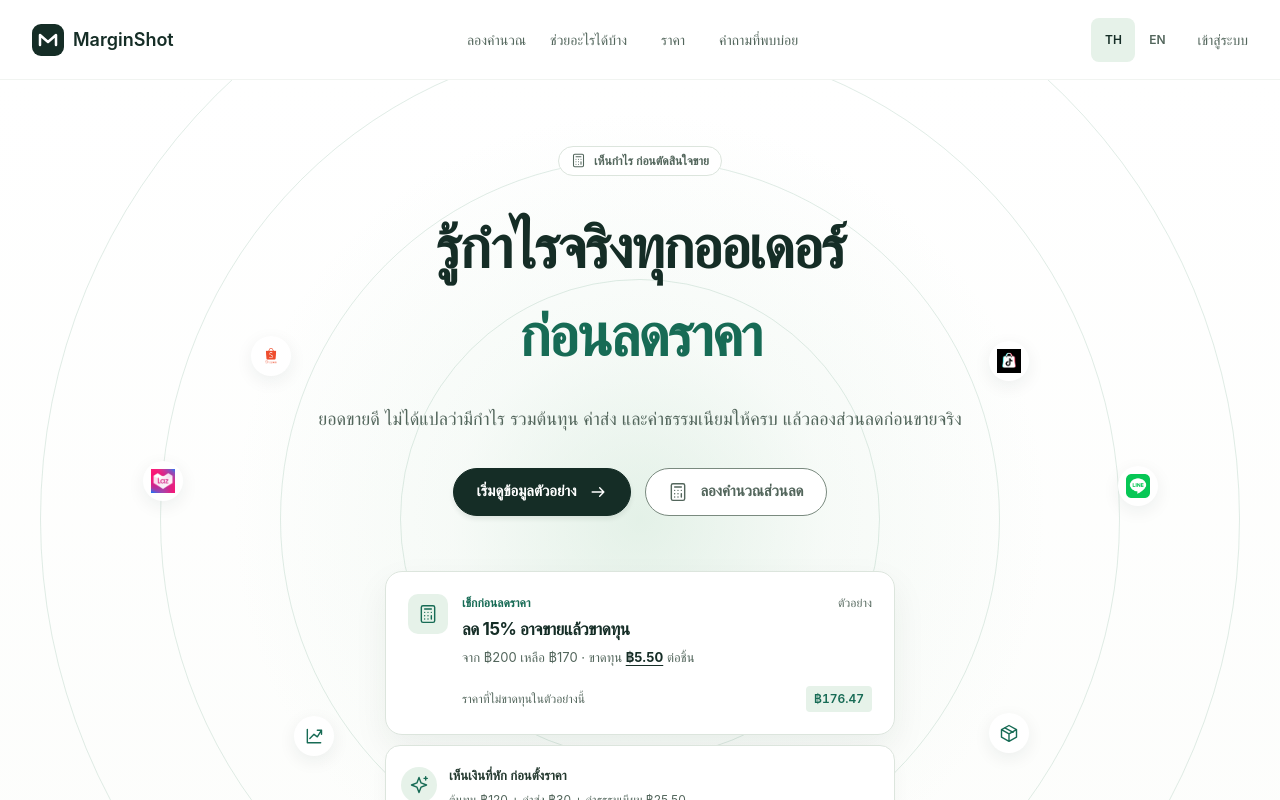
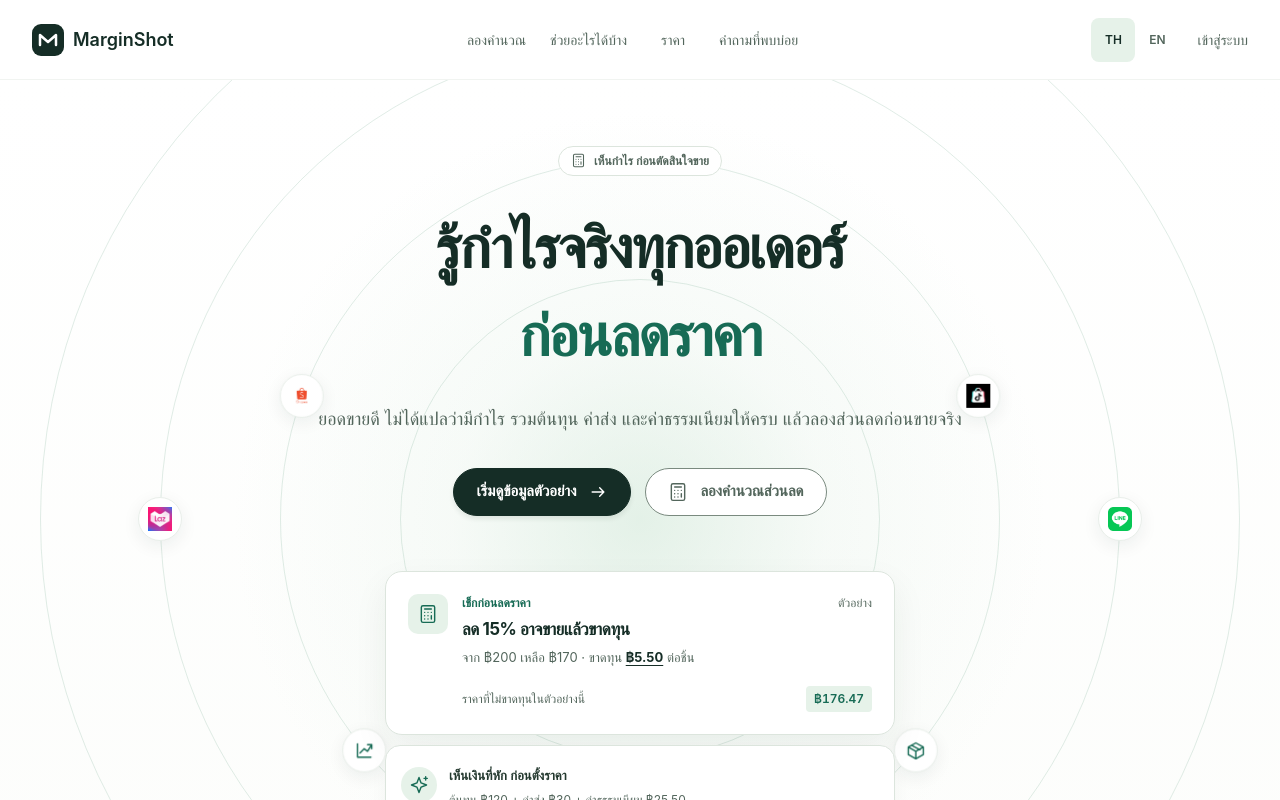
Before and after one commit to skzx1/MarginSight-Frontend, a Next.js app in the folder web/: page / in a window 1280 px wide. Shown: the top 800 px of the page. Built offline with nearby package versions, Linux system fonts and the light colour scheme; a web font is replaced by a local one.

Commit message:
feat: animate landing channel logos on circular tracks

```diff
--- /dev/null
+++ b/web/src/app/welcome/hero-orbit.tsx
@@ -0,0 +1,45 @@
+'use client';
+
+import { useEffect, useRef, useState, type CSSProperties } from 'react';
+import { Icon, type IconName } from '../ui';
+import s from './landing.module.css';
+
+const satellites: { image?: string; icon?: IconName; ring: 'inner' | 'outer'; angle: number }[] = [
+  { image: 'shopee.png', ring: 'inner', angle: 290 },
+  { image: 'tiktok.png', ring: 'inner', angle: 70 },
+  { image: 'lazada.png', ring: 'outer', angle: 270 },
+  { image: 'line.png', ring: 'outer', angle: 90 },
+  { icon: 'simulation', ring: 'inner', angle: 230 },
+  { icon: 'products', ring: 'inner', angle: 130 },
+];
+
+export default function HeroOrbit() {
+  const orbit = useRef<HTMLDivElement>(null);
+  const [active, setActive] = useState(false);
+
+  useEffect(() => {
+    const element = orbit.current;
+    if (!element) return;
+    let inView = false;
+    const update = () => setActive(inView && !document.hidden);
+    const observer = new IntersectionObserver(([entry]) => {
+      inView = entry.isIntersecting;
+      update();
+    });
+    observer.observe(element);
+    document.addEventListener('visibilitychange', update);
+    return () => {
+      observer.disconnect();
+      document.removeEventListener('visibilitychange', update);
+    };
+  }, []);
+
+  return <div ref={orbit} className={s.heroCurves} data-running={active} aria-hidden="true">
+      <i /><i /><i />
+      {satellites.map((item, index) => <div key={index} className={s.orbitTrack} data-ring={item.ring} style={{ '--orbit-angle': `${item.angle}deg`, '--counter-angle': `${-item.angle}deg` } as CSSProperties}>
+        <div className={s.orbitRotor}><div className={s.orbitAnchor}><span className={s.orbitBadge}>
+          {item.image ? <img src={`/assets/images/${item.image}`} alt="" width="24" height="24" draggable={false} /> : <Icon name={item.icon!} />}
+        </span></div></div>
+      </div>)}
+    </div>;
+}
--- a/web/src/app/welcome/landing.tsx
+++ b/web/src/app/welcome/landing.tsx
@@ -4,6 +4,7 @@ import { useRef } from 'react';
 import { LanguageSwitch, useLanguage } from '../language';
 import { Brand, Icon, type IconName } from '../ui';
 import DiscountSimulator from './discount-simulator';
+import HeroOrbit from './hero-orbit';
 import s from './landing.module.css';
 
 const channels = [{ name: 'Shopee', image: 'shopee.png' }, { name: 'Lazada', image: 'lazada.png' }, { name: 'TikTok Shop', image: 'tiktok.png' }, { name: 'LINE', image: 'line.png' }];
@@ -37,9 +38,10 @@ export default function Landing() {
     </div></header>
     <main id="main" tabIndex={-1}>
       <section className={s.hero} aria-labelledby="hero-title">
-        <div className={s.heroCurves} aria-hidden="true"><i /><i /><i /></div>
+        <HeroOrbit />
         <div className={s.heroCopy}><p className={s.pill}><Icon name="calculator" />{tr('เห็นกำไร ก่อนตัดสินใจขาย', 'Know your profit before you sell')}</p><h1 id="hero-title">{tr('รู้กำไรจริงทุกออเดอร์', 'Know your real profit on every sale')}<span>{tr('ก่อนลดราคา', '— before you discount.')}</span></h1><p className={s.heroLead}>{tr('ยอดขายดี ไม่ได้แปลว่ามีกำไร รวมต้นทุน ค่าส่ง และค่าธรรมเนียมให้ครบ แล้วลองส่วนลดก่อนขายจริง', 'Strong sales do not always mean profit. Bring product costs, shipping and fees together, then try a discount before your next sale.')}</p><div className={s.actions}>{primary}<a className={s.secondary} href="#simulator"><Icon name="calculator" />{tr('ลองคำนวณส่วนลด', 'Try a discount')}</a></div></div>
-        <div className={s.heroStage}><div className={s.floatingSymbols} aria-hidden="true">{channels.map((channel, index) => <span key={channel.name} data-position={index}><img src={`/assets/images/${channel.image}`} alt="" width="24" height="24" /></span>)}<span data-position="4"><Icon name="simulation" /></span><span data-position="5"><Icon name="products" /></span></div>
+        <div className={s.mobileOrbitLogos} aria-hidden="true">{channels.map(channel => <span key={channel.name}><img src={`/assets/images/${channel.image}`} alt="" width="24" height="24" /></span>)}</div>
+        <div className={s.heroStage}>
           <div className={s.alertStack}><article className={s.alertCard}><span className={s.alertIcon}><Icon name="calculator" /></span><div><p className={s.alertEyebrow}>{tr('เช็กก่อนลดราคา', 'CHECK BEFORE DISCOUNTING')}<span>{tr('ตัวอย่าง', 'Example')}</span></p><h2>{tr('ลด 15% อาจขายแล้วขาดทุน', '15% off can turn profit into a loss')}</h2><p>{tr('จาก ฿200 เหลือ ฿170 · ขาดทุน', '฿200 → ฿170 · Loss of')} <b>฿5.50</b> {tr('ต่อชิ้น', 'per item')}</p><div className={s.alertFloor}><span>{tr('ราคาที่ไม่ขาดทุนในตัวอย่างนี้', 'Price that covers these example costs')}</span><strong>฿176.47</strong></div></div></article><div className={s.insightCard}><span className={s.iconTile}><Icon name="assistant" /></span><div><strong>{tr('เห็นเงินที่หัก ก่อนตั้งราคา', 'See the deductions before setting a price')}</strong><p>{tr('ต้นทุน ฿120 + ค่าส่ง ฿30 + ค่าธรรมเนียม ฿25.50', 'Cost ฿120 + shipping ฿30 + fees ฿25.50')}</p></div></div><p className={s.exampleCaption}><Icon name="calculator" />{tr('ตัวอย่างสมมติ · ค่าธรรมเนียม 15% ของราคาหลังลด', 'Illustrative example · 15% fee on the discounted price')}</p></div>
         </div>
       </section>
```
Also changed, not shown: web/src/app/welcome/landing.module.css, 1 other file (tests, documents, lock files or other folders).
